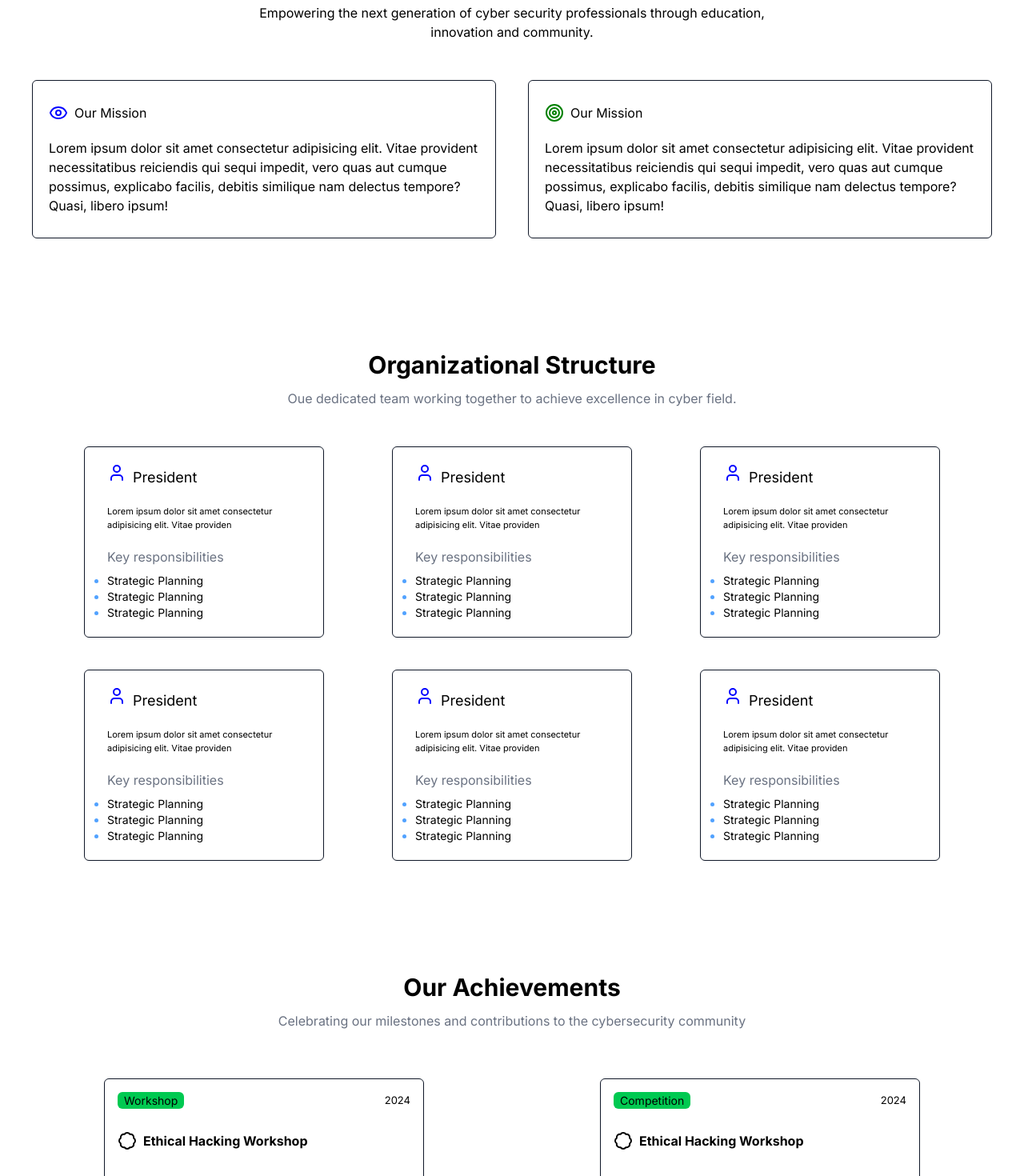
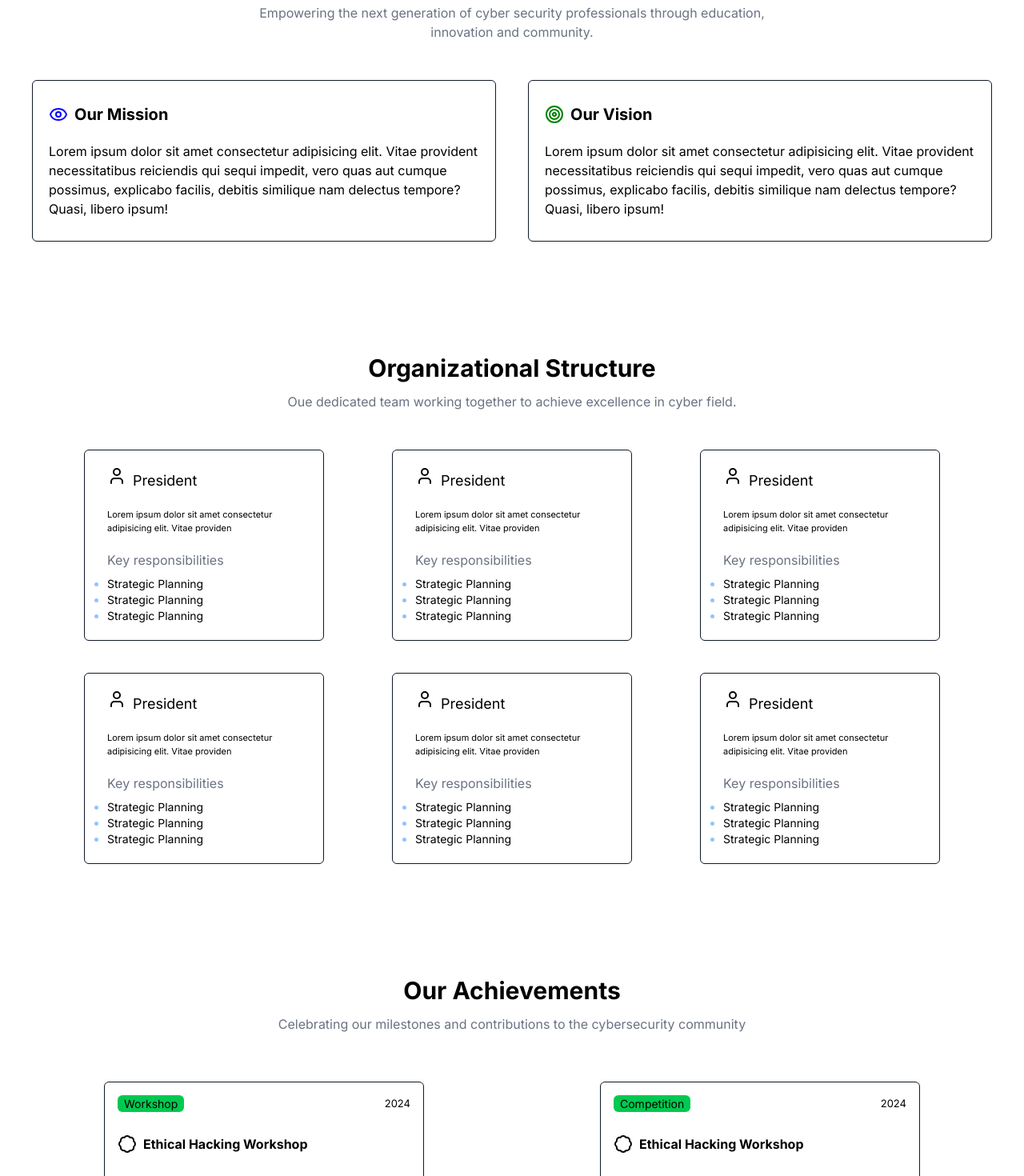
Before and after one commit to Akhileswar6/CIS-Project, a React (Vite) app: page /about in a window 1280 px wide. Shown: the part 260-1730 px from the top of the page at 80% size. Built offline with nearby package versions, Linux system fonts and the light colour scheme.

Commit message:
Finalized the Home page and About page and also the footer tooo. Forwarded to Teams page

```diff
--- a/src/Components/AboutHero.jsx
+++ b/src/Components/AboutHero.jsx
@@ -8,13 +8,13 @@ const AboutHero = () =>{
     return(
         <div className="flex justify-center items-center gap-2 flex-col px-10">
             <h3 className="text-3xl font-bold">About CIS Association</h3>
-            <p className="w-2xl text-center">Empowering the next generation of cyber security professionals through education, innovation and community.</p>
+            <p className="w-2xl text-center text-gray-500">Empowering the next generation of cyber security professionals through education, innovation and community.</p>
             <div className="flex py-10 gap-10">
                 {MissionAndVision.map((func, index)=>(
                     <div key={index} className="border-1 border-gray-900 py-7 px-5 rounded-md">
                         <div className="flex gap-2 basis-1/2 pb-5 items-center">
                             {func.img}
-                            <h3>{func.name}</h3>
+                            <h3 className="text-xl font-semibold">{func.name}</h3>
                         </div>
                         <p>{func.description}</p>
                     </div>
--- a/src/Components/Achievements.jsx
+++ b/src/Components/Achievements.jsx
@@ -11,15 +11,15 @@ const Achievements = () => {
                 <p className="text-gray-500">Celebrating our milestones and contributions to the cybersecurity community</p>
             </div>
             <div className="flex gap-10 py-10 justify-around items-center w-full flex-wrap">
-                {AchievementsData.map((ent) => (
-                    <div className="border-1 p-4 border-gray-900 rounded-md flex flex-col gap-y-7 basis-1/3">
-                        <p className="flex text-[14px] justify-between">
+                {AchievementsData.map((ent, index) => (
+                    <div className="border-1 p-4 border-gray-900 rounded-md flex flex-col gap-y-7 basis-1/3" key={index}>
+                        <div className="flex text-[14px] justify-between">
                             <p className="bg-green-500 px-2 rounded-md">{ent.label}</p>
                             <p className="text-[13px] flex items-center gap-1">{ent.year}</p>
-                        </p>
-                        <p>
+                        </div>
+                        <div>
                             <b className="flex gap-2">{ent.img}{ent.name}</b>
-                        </p>
+                        </div>
                         <p className="text-gray-500">{ent.description}</p>
                     </div>
                 ))}
--- a/src/Components/Footer.jsx
+++ b/src/Components/Footer.jsx
@@ -22,7 +22,7 @@ const Footer = ({isDark}) => {
           <div>
             <h4 style={{fontSize:18, fontWeight:500}} className="text-white-500 mb-2">Events</h4>
             <ul className="flex flex-col gap-y-2">
-              <li className=" text-gray-500"><a className="hover:text-white transition-colors duration-200" href="https://www.google.com" target="_blank" rel="noopener noreferrer">Past Events</a></li>
+              <li className=" text-gray-500"><Link className="hover:text-white transition-colors duration-200" to={'/'}>Past Events</Link></li>
               <li className=" text-gray-500"><a className="hover:text-white transition-colors duration-200" href="https://www.github.com" target="_blank" rel="noopener noreferrer">Workshops</a></li>
               <li className=" text-gray-500"><a className="hover:text-white transition-colors duration-200" href="https://www.wikipedia.org" target="_blank" rel="noopener noreferrer">UpComing Events</a></li>
             </ul>
@@ -43,7 +43,7 @@ const Footer = ({isDark}) => {
           <div className='flex gap-2 items-center'>
             <img src={logo} alt="" width={24} />
             <div>
-                <h3 className='text-lg '>CIS Association</h3>
+                <h3 className='text-lg'>CIS Association</h3>
                 <p className='text-[12px] text-gray-500'>SVCE, Tirupati</p>
             </div>
           </div>
--- a/src/Components/Navbar.jsx
+++ b/src/Components/Navbar.jsx
@@ -8,7 +8,7 @@ import ToggleDark from './ToggleDark';
 
 const Navbar = ({isDark, setIsDark}) => {
   return (
-    <div className={`${isDark ? 'bg-black text-white' : 'bg-white text-black'} p-3 fixed w-full top-0 flex justify-between items-center border-b-1 border-gray-900`}>
+    <div className={`${isDark ? 'bg-black text-white' : 'bg-white text-black'} p-3 fixed w-full top-0 flex justify-between items-center border-b-1 border-gray-900 z-10`}>
         <div className='flex gap-2 justify-center items-center'>
             <img src={logo} alt="Cyber-logo" width={24} />
             <div>
--- a/src/Components/OrgStructure.jsx
+++ b/src/Components/OrgStructure.jsx
@@ -23,7 +23,7 @@ const OrgStructure = () => {
                         <p className="text-gray-500">Key responsibilities</p>
                         <ul className="list-disc pt-2">
                             {org.resonsibilities.map((res, index) => (
-                                <li key={index} className="text-sm marker:text-blue-400">{res}</li>
+                                <li key={index} className="text-sm marker:text-blue-300">{res}</li>
                             ))}
                         </ul>
                     </div>
--- a/src/Components/UpcomingEvents.jsx
+++ b/src/Components/UpcomingEvents.jsx
@@ -11,14 +11,14 @@ const UpcomingEvents = () => {
             <div className="flex gap-10 py-10 justify-around items-center w-full flex-wrap">
                 {UpcomingEventsData.map((ent) => (
                     <div className="border-1 p-4 border-gray-900 rounded-md flex flex-col gap-y-7 basis-1/3">
-                        <p className="flex text-[14px] justify-between">
+                        <div className="flex text-[14px] justify-between">
                             <p className="bg-green-500 px-2 rounded-md">{ent.label}</p>
                             <p className="text-[13px] flex items-center gap-1"><CalendarRange size={12} />{ent.date}</p>
-                        </p>
-                        <p>
+                        </div>
+                        <div>
                             <b>{ent.name}</b>
-                            <p className="text-[14px] flex items-center text-gray-500"><Clock size={12} />{ent.time}</p>
-                        </p>
+                            <p className="text-[14px] flex items-center text-gray-500 gap-2"><Clock size={12} />{ent.time}</p>
+                        </div>
                         <p className="">{ent.description}</p>
                         <button className="cursor-pointer hover:text-green-500 font-medium">Register Now</button>
                     </div>
--- a/src/data.jsx
+++ b/src/data.jsx
@@ -89,7 +89,7 @@ export const MissionAndVision = [
         description : 'Lorem ipsum dolor sit amet consectetur adipisicing elit. Vitae provident necessitatibus reiciendis qui sequi impedit, vero quas aut cumque possimus, explicabo facilis, debitis similique nam delectus tempore? Quasi, libero ipsum!',
     },
     {
-        name : 'Our Mission',
+        name : 'Our Vision',
         img : <Target color="green" />,
         description : 'Lorem ipsum dolor sit amet consectetur adipisicing elit. Vitae provident necessitatibus reiciendis qui sequi impedit, vero quas aut cumque possimus, explicabo facilis, debitis similique nam delectus tempore? Quasi, libero ipsum!',
     },
@@ -97,7 +97,7 @@ export const MissionAndVision = [
 
 export const OrganizationalStructure = [
     {
-        img : <User color="blue" />,
+        img : <User />,
         name : 'President',
         work : 'Lorem ipsum dolor sit amet consectetur adipisicing elit. Vitae providen',
         resonsibilities : [
@@ -107,7 +107,7 @@ export const OrganizationalStructure = [
         ]
     },
     {
-        img : <User color="blue"  />,
+        img : <User  />,
         name : 'President',
         work : 'Lorem ipsum dolor sit amet consectetur adipisicing elit. Vitae providen',
         resonsibilities : [
@@ -117,7 +117,7 @@ export const OrganizationalStructure = [
         ]
     },
     {
-        img : <User color="blue" />,
+        img : <User />,
         name : 'President',
         work : 'Lorem ipsum dolor sit amet consectetur adipisicing elit. Vitae providen',
         resonsibilities : [
@@ -127,7 +127,7 @@ export const OrganizationalStructure = [
         ]
     },
     {
-        img : <User color="blue" />,
+        img : <User />,
         name : 'President',
         work : 'Lorem ipsum dolor sit amet consectetur adipisicing elit. Vitae providen',
         resonsibilities : [
@@ -137,7 +137,7 @@ export const OrganizationalStructure = [
         ]
     },
     {
-        img : <User color="blue" />,
+        img : <User />,
         name : 'President',
         work : 'Lorem ipsum dolor sit amet consectetur adipisicing elit. Vitae providen',
         resonsibilities : [
@@ -147,7 +147,7 @@ export const OrganizationalStructure = [
         ]
     },
     {
-        img : <User color="blue" />,
+        img : <User />,
         name : 'President',
         work : 'Lorem ipsum dolor sit amet consectetur adipisicing elit. Vitae providen',
         resonsibilities : [
```
